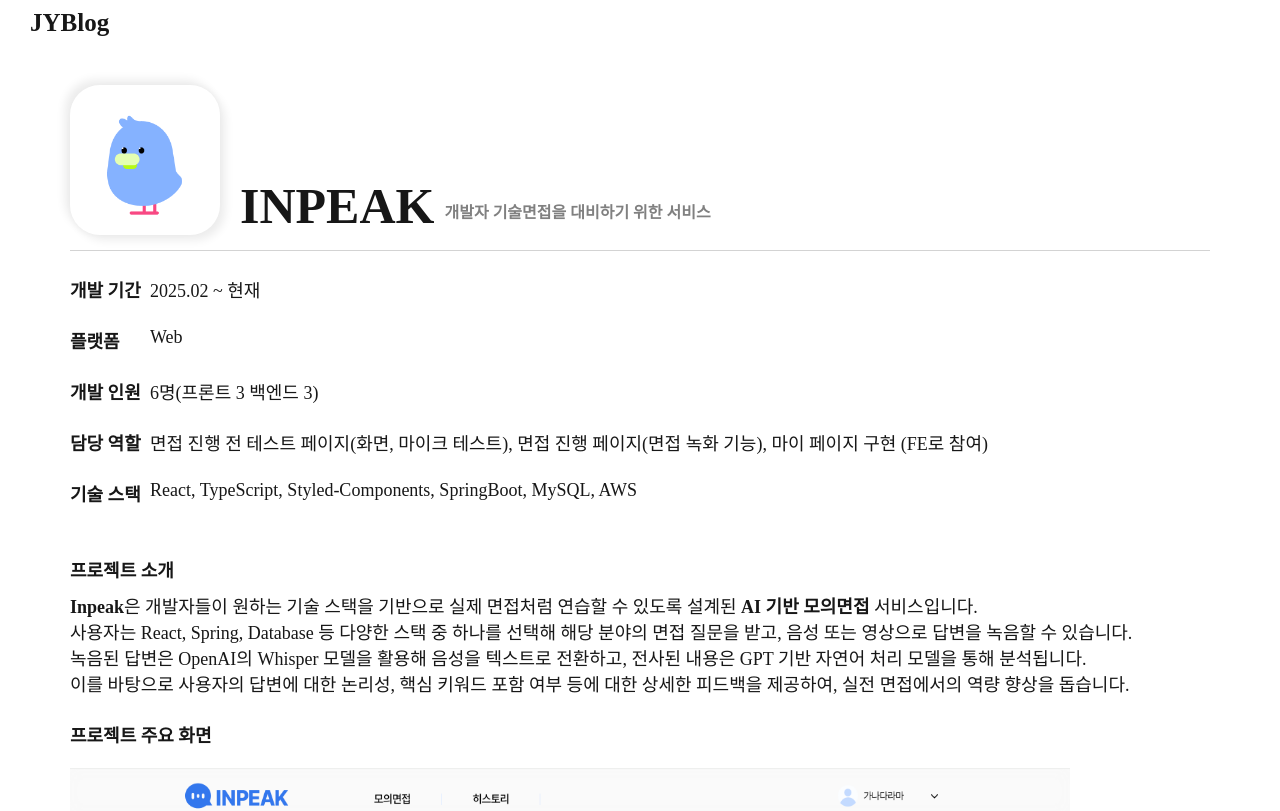
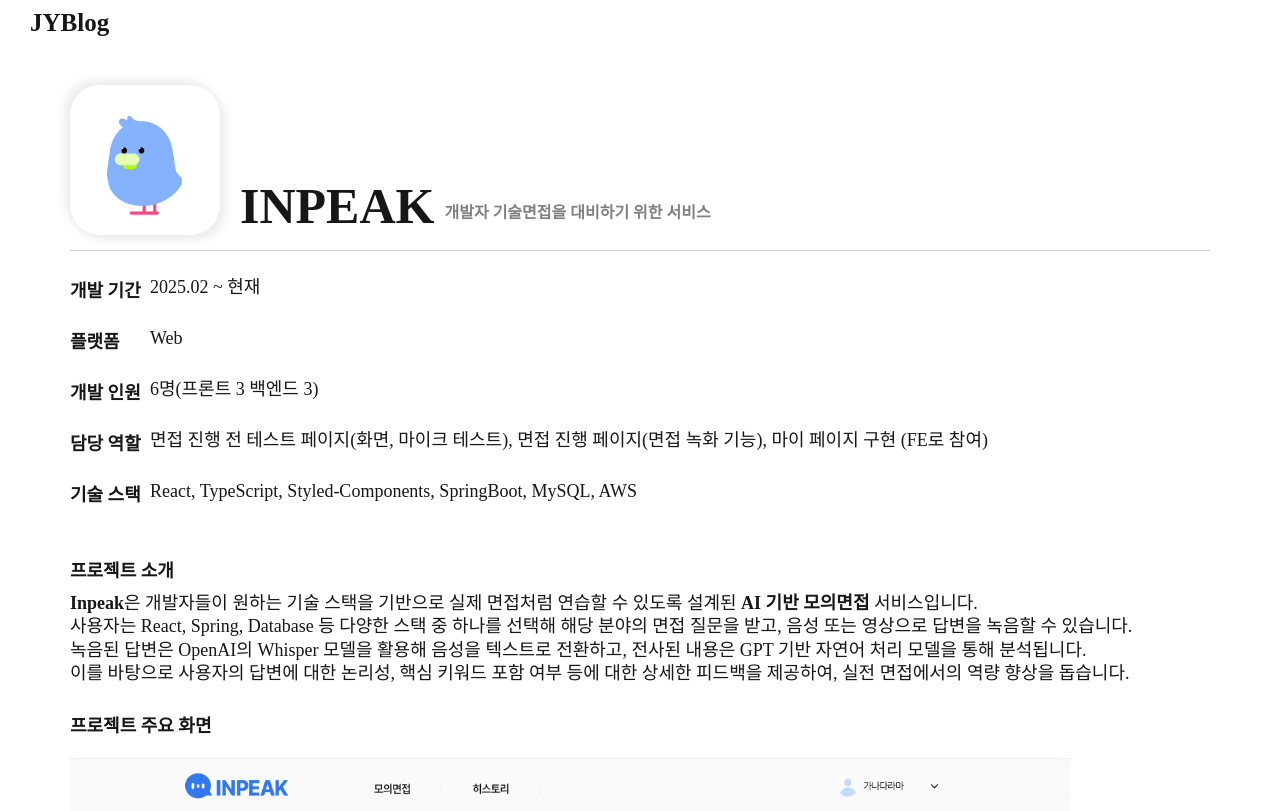
Before and after one commit to qowldud/JYBlog, a Next.js app: page /inpeak in a window 1280 px wide. Shown: the top 811 px of the page. Built offline with nearby package versions, Linux system fonts and the light colour scheme.

Commit message:
feat: 프로젝트 줄 간격 조정

```diff
--- a/src/app/inpeak/_components/Content.module.scss
+++ b/src/app/inpeak/_components/Content.module.scss
@@ -10,6 +10,7 @@
     }
     &__content {
       font-size: 18px;
+      line-height: 1.3;
     }
   }
 
--- a/src/app/union/_components/Content.module.scss
+++ b/src/app/union/_components/Content.module.scss
@@ -10,6 +10,7 @@
     }
     &__content {
       font-size: 18px;
+      line-height: 1.3;
     }
   }
 
```
